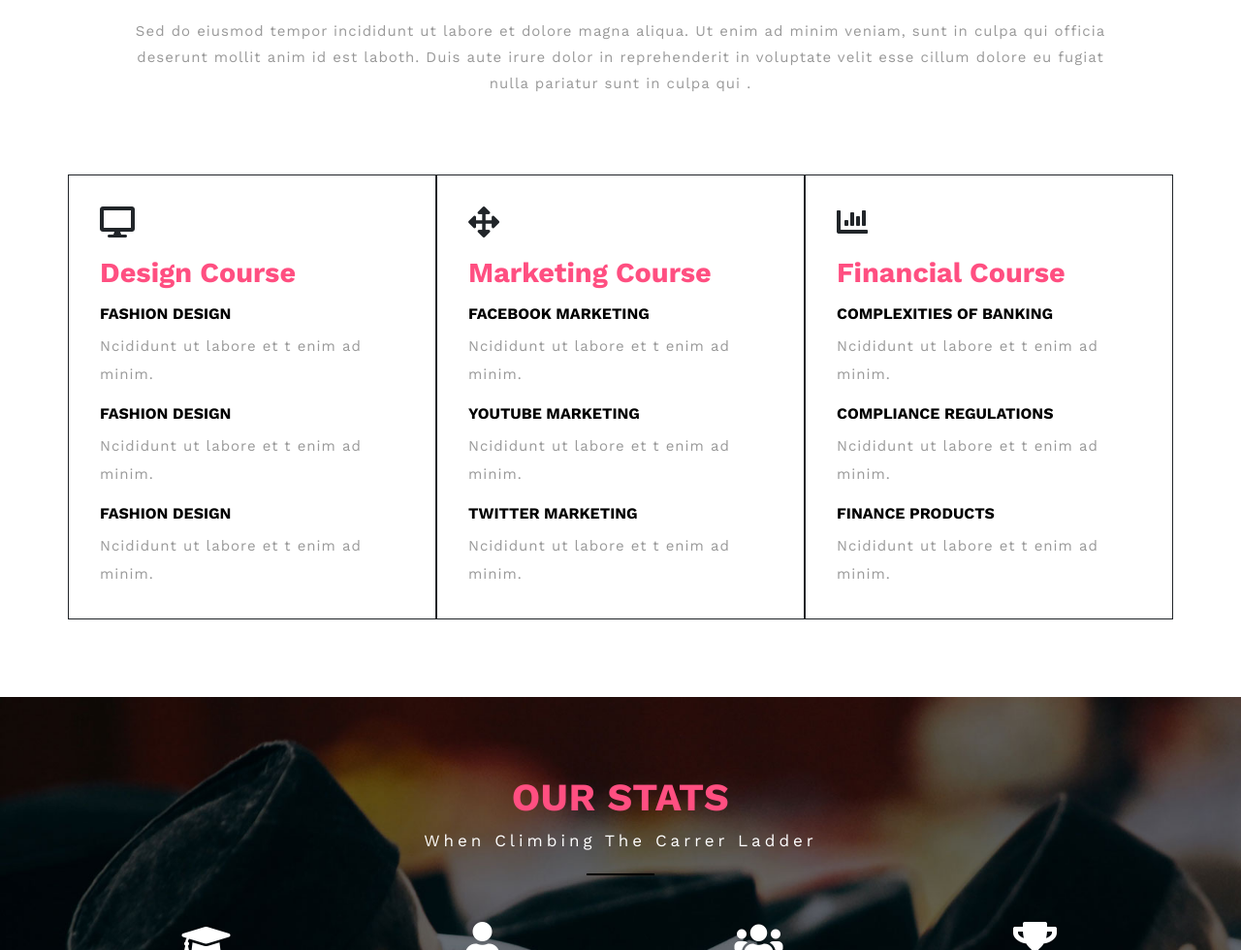
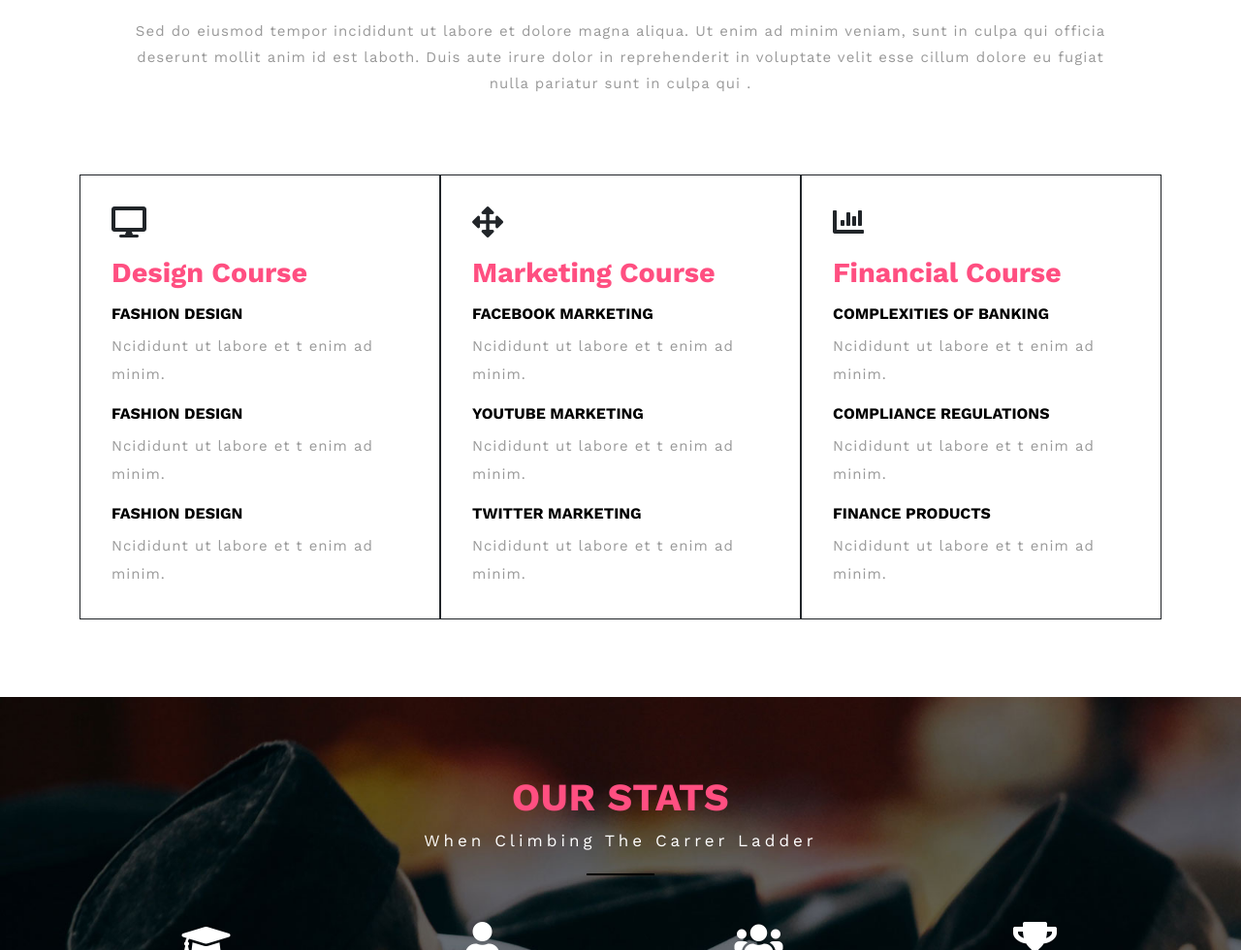
Before and after one commit to sublearn/cyber_Instruction, a website: page index.html in a window 1280 px wide. Shown: the part 981-1961 px from the top of the page at 97% size. Drawn offline with nearby package versions, Linux system fonts and the light colour scheme.

Commit message:
BS row resp, fix BS row margin

```diff
--- a/index.html
+++ b/index.html
@@ -205,8 +205,18 @@
                 voluptate velit esse cillum dolore eu fugiat nulla pariatur sunt in culpa qui .
             </p>
             <div class="welcome__course container">
-                <div class="row">
-                    <div class="col-4 border border-dark">
+                <!-- BS row thường tự add mx -15px,
+                    tự css đè được hoặc dùng class bs mx-0 reset
+                    Hoặc nếu ko muốn reset thì phải chuyển class border vô div welcome__item ở trong và dùng padding đẩy nội dung xích vô ??
+                -->
+                <div class="row mx-0">
+                    <!--
+                        col-12 col-sm-12 col-md-4 col-lg-4 col-xl-4
+                        shorthand
+                        giữ lại kích thước nhỏ nhất
+                         col-12 col-md-4
+                    -->
+                    <div class="col-12 col-md-4 mb-4 mb-md-0 border border-dark">
                         <div class="welcome__item">
                             <i class="fa fa-desktop"></i>
                             <h3>Design Course</h3>
@@ -218,7 +228,7 @@
                             <p>Ncididunt ut labore et t enim ad minim.</p>
                         </div>
                     </div>
-                    <div class="col-4 border border-dark">
+                    <div class="col-12 col-md-4  mb-4 mb-md-0 border border-dark">
                         <div class="welcome__item">
                             <i class="fa fa-arrows-alt"></i>
                             <h3>Marketing Course</h3>
@@ -230,7 +240,8 @@
                             <p>Ncididunt ut labore et t enim ad minim.</p>
                         </div>
                     </div>
-                    <div class="col-4 border border-dark">
+                    <!-- div cuối ko cần margin bottom mb đẩy nữa -->
+                    <div class="col-12 col-md-4 border border-dark">
                         <div class="welcome__item">
                             <i class="fas fa-chart-bar    "></i>
                             <h3>Financial Course</h3>
```
